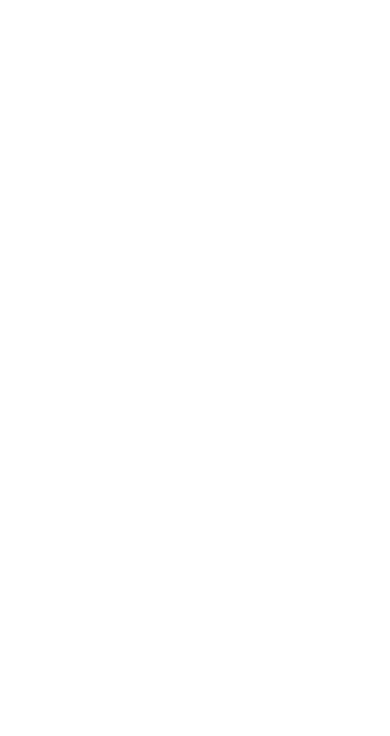
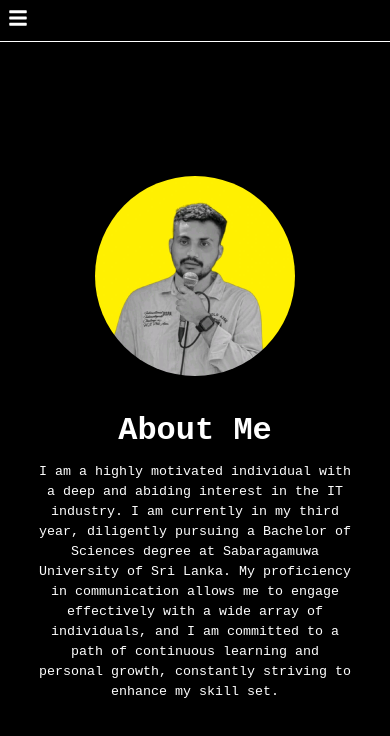
Before and after one commit to ChamikaSathsara/chamika-portfolio, a React (Create React App) app: page /about in a window 390 px wide. Before the commit this address had no page. Shown: the top 736 px of the page. Built offline with nearby package versions, Linux system fonts and the light colour scheme; a web font is replaced by a local one.

Commit message:
update routs

```diff
--- a/package.json
+++ b/package.json
@@ -18,6 +18,7 @@
     "react-dom": "^18.2.0",
     "react-icons": "^5.2.1",
     "react-router-dom": "^6.22.3",
+    "react-router-hash-link": "^2.4.3",
     "react-scripts": "5.0.1",
     "react-switch": "^7.0.0",
     "react-typewriter": "^0.4.1",
--- a/src/App.js
+++ b/src/App.js
@@ -1,18 +1,22 @@
-import './App.css';
-import { BrowserRouter, Routes, Route } from "react-router-dom";
+import React from 'react';
+import { BrowserRouter as Router, Route, Routes } from 'react-router-dom';
 import Home from './components/home';
-// import About from './components/about';
+import About from './components/about';
+import MyProjects from './components/myProjects';
+import Nav from './components/navigation';
 
-function App() {
-  return (
-    <BrowserRouter>
-      <Routes>
-        <Route path="/" element={<Home />}>
-
-        </Route>
-      </Routes>
-    </BrowserRouter>
-  );
-}
+const App = () => {
+    return (
+        <Router>
+            <Nav />
+            <Routes>
+                <Route path="/" element={<Home />} />
+                <Route path="/about" element={<About />} />
+                <Route path="/projects" element={<MyProjects />} />
+                {/* Add other routes as needed */}
+            </Routes>
+        </Router>
+    );
+};
 
 export default App;
--- a/src/components/about/about.module.scss
+++ b/src/components/about/about.module.scss
@@ -1,13 +1,14 @@
-/* about.module.scss */
 .wrap {
+    margin-top: 5rem;
     display: flex;
-    align-items: flex-end;
+    flex-direction: row;
     padding: 20px;
     background-color: var(--primary-color); /* Adjust as needed */
     border-radius: 10px;
     position: relative;
     justify-content: center;
-    flex-direction: column; /* Stack items vertically on smaller screens */
+    align-items: center; /* Center items vertically */
+    padding-top: 6rem;
 }
 
 .profilepic {
@@ -17,58 +18,24 @@
     background-image: url('../../../public/images/propic.jpeg'); /* Adjust the path to your profile picture */
     background-size: cover;
     background-position: center;
-    position: relative;
-    z-index: 1;
     transition: transform 0.3s ease-in-out;
+    margin-right: 20px; /* Add margin between profile pic and text */
 
     &:hover {
         transform: scale(1.1);
     }
 }
 
-.profilepic::before,
-.profilepic::after,
-.profilepic::nth-child(2n)::before {
-    content: '';
-    position: absolute;
-    border-radius: 50%;
-    z-index: 0;
-    opacity: 0.6;
-    transition: all 0.3s ease-in-out;
-}
-
-.profilepic::before {
-    width: 180px;
-    height: 180px;
-    background-color: rgba(255, 0, 0, 0.5); /* Red */
-    top: -15px;
-    left: -15px;
-}
-
-.profilepic::after {
-    width: 200px;
-    height: 200px;
-    background-color: rgba(0, 0, 255, 0.5); /* Blue */
-    top: -25px;
-    left: -25px;
-}
-
-.profilepic:nth-child(2n)::before {
-    width: 220px;
-    height: 220px;
-    background-color: rgba(0, 255, 0, 0.5); /* Green */
-    top: -35px;
-    left: -35px;
-}
-
 .aboutText {
-    margin-left: 20px;
+    margin-left: 2rem;
     color: var(--text-color); /* Adjust as needed */
+    width: 50%; /* Adjust width as needed */
 }
 
 .aboutTitle {
     font-size: 2em;
     margin-bottom: 10px;
+    margin-top: 0;
 }
 
 .aboutContent {
@@ -76,51 +43,46 @@
     line-height: 1.5;
 }
 
-.aboutText {
-    margin-left: 5rem;
-    margin-top: 5rem;
-    width: 50%;
-}
-
-.aboutTitle {
-    display: flex;
-    align-items: center;
-    margin-top: 6rem;
-    color: var(--body_color);
-}
-
 /* Mobile view adjustments */
 @media only screen and (max-width: 768px) {
     .wrap {
-        flex-direction: column;
+        flex-direction: column; /* Stack items vertically */
         align-items: center;
     }
 
+    .profilepic {
+        margin-right: 0; /* Remove margin when stacked vertically */
+        margin-bottom: 20px; /* Add space between picture and text */
+    }
+
     .aboutText {
-
-        flex-direction: column;
         margin-left: 0;
-        margin-top: 3rem;
-        width: 80%;
-        text-align: center;
+        width: 80%; /* Adjust width for smaller screens */
+        text-align: center; /* Center align text */
     }
 
     .aboutTitle {
         margin-top: 2rem;
     }
 
-    .aboutContent{
+    .aboutContent {
         font-size: small;
-        text-align: justify;
+        text-align: center;
     }
 }
 
 @media only screen and (max-width: 412px) {
     .aboutText {
-        display: flex;
-        align-items: center;
-        justify-content: center;
-        margin-left: 0;
-        margin-top: 0;
+        width: 90%; /* Further adjust width for smaller screens */
+        text-align: center; /* Center align text */
+    }
+
+    .aboutTitle {
+        margin-top: 1rem;
+    }
+
+    .aboutContent {
+        font-size: smaller;
+        text-align: center;
     }
 }
--- a/src/components/about/index.js
+++ b/src/components/about/index.js
@@ -1,13 +1,15 @@
 import React from "react";
-import styles from './about.module.scss'
+import styles from './about.module.scss';
 
 const About = () => {
     return (
+        <div id="about">
             <div className={styles.wrap}>
-        <div className={styles.profilepic}/>
+                <div className={styles.profilepic}></div>
                 <div className={styles.aboutText}>
                     <h1 className={styles.aboutTitle}>About Me</h1>
-            <p className={styles.aboutContent}>I am a highly motivated individual with a deep and abiding interest in the IT industry. I am
+                    <p className={styles.aboutContent}>
+                        I am a highly motivated individual with a deep and abiding interest in the IT industry. I am
                         currently in my third year, diligently pursuing a Bachelor of Sciences degree at Sabaragamuwa
                         University of Sri Lanka. My proficiency in communication allows me to engage effectively with a
                         wide array of individuals, and I am committed to a path of continuous learning and personal
@@ -15,6 +17,7 @@ const About = () => {
                     </p>
                 </div>
             </div>
+        </div>
     );
 }
 
--- a/src/components/home/index.js
+++ b/src/components/home/index.js
@@ -1,12 +1,10 @@
-import React, { useState, useEffect} from 'react';
-import Nav from '../navigation';
+import React, { useState, useEffect } from 'react';
 import styles from './home.module.scss';
 import TypeWriter from 'react-typewriter';
 import About from '../about';
 import MyProjects from '../myProjects';
 
 const Home = () => {
-
 
     const [date, setDate] = useState(new Date());
 
@@ -29,8 +27,7 @@ const Home = () => {
     }, []);
 
     return (
-        <div>
-            <Nav />
+        <div id="home" className={styles.homeWrap}>
             <div className={styles.backgroundImage}>
                 <div className={styles.background}>
                     <div className={styles.homeTime}>
--- a/src/components/myProjects/index.js
+++ b/src/components/myProjects/index.js
@@ -65,7 +65,7 @@ const MyProjects = () => {
     };
 
     return (
-        <div>
+        <div id="projects">
         <h1 className={styles.myProjectsTitle}>My Projects</h1>
         <div className={styles.myProjects}>
             {projects.map((project) => (
--- a/src/components/myProjects/myProjects.module.scss
+++ b/src/components/myProjects/myProjects.module.scss
@@ -142,4 +142,8 @@
         margin-left: 0rem;
         margin-top: 0rem;
     }
+
+    .myProjectsTitle{
+        padding-top: 5rem;
+    }
   }
--- a/src/components/navigation/index.js
+++ b/src/components/navigation/index.js
@@ -2,15 +2,14 @@ import React, { useState, useEffect } from 'react';
 import ReactSwitch from 'react-switch';
 import { FaBars, FaTimes } from 'react-icons/fa';
 import styles from './nav.module.scss';
+import { HashLink as Link } from 'react-router-hash-link';
 
 const Nav = () => {
-    // Function to determine if it's AM or PM
     const isNightTime = () => {
         const hours = new Date().getHours();
-        return hours >= 18 || hours < 6; // Consider night time from 6 PM to 6 AM
+        return hours >= 18 || hours < 6;
     };
 
-    // Retrieve the initial theme based on time or localStorage
     const initialTheme = localStorage.getItem('selectedTheme') || (isNightTime() ? 'dark' : 'light');
     const [checked, setChecked] = useState(initialTheme === 'dark');
 
@@ -24,7 +23,6 @@ const Nav = () => {
         localStorage.setItem('selectedTheme', 'light');
     };
 
-    // useEffect to set the theme on initial render
     useEffect(() => {
         if (checked) {
             setDarkMode();
@@ -37,7 +35,6 @@ const Nav = () => {
         setChecked(checked);
     };
 
-    // State for mobile menu toggle
     const [menuOpen, setMenuOpen] = useState(false);
 
     const toggleMenu = () => {
@@ -50,24 +47,25 @@ const Nav = () => {
             navLinks.style.display = 'flex';
             setTimeout(() => {
                 navLinks.classList.add(styles.showMenu);
-            }, 10); // Slight delay to trigger animation
+            }, 10);
         } else {
             navLinks.classList.remove(styles.showMenu);
             setTimeout(() => {
                 navLinks.style.display = 'none';
-            }, 300); // Delay to match the animation duration
+            }, 300);
         }
     }, [menuOpen]);
 
     return (
         <div className={styles.navBar}>
-            <div className={styles.navBar__logo}>
-                C H A M I K A
+            <div className={styles.navBar__logo_warp} >
+            <Link className={styles.navBar__logo} to="#home" smooth>C H A M I K A</Link>
             </div>
             <div className={styles.navLinks}>
-                <a href="#about" onClick={toggleMenu}>About</a>
-                <a href="#projects" onClick={toggleMenu}>Projects</a>
-                <a href="#contact" onClick={toggleMenu}>Contact Me</a>
+                <Link to="#home" onClick={toggleMenu} smooth>Home</Link>
+                <Link to="#about" onClick={toggleMenu} smooth>About</Link>
+                <Link to="#projects" onClick={toggleMenu} smooth>Projects</Link>
+                <Link to="#contact" onClick={toggleMenu} smooth>Contact Me</Link>
                 <div className={styles.toggle}>
                     <ReactSwitch
                         checked={checked}
@@ -108,13 +106,13 @@ const Nav = () => {
                     />
                 </div>
                 <div className={styles.closeIcon} onClick={toggleMenu}>
-                    <FaTimes size={30} />
+                    <FaTimes size={20} />
                 </div>
             </div>
-            <div className={styles.navLinksDesktop} >
-                <a href="#about" onClick={toggleMenu}>About</a>
-                <a href="#projects" onClick={toggleMenu}>Projects</a>
-                <a href="#contact" onClick={toggleMenu}>Contact Me</a>
+            <div className={styles.navLinksDesktop}>
+                <Link to="#about" smooth >About</Link>
+                <Link to="#projects" smooth>Projects</Link>
+                <Link to="#contact" smooth>Contact Me</Link>
             </div>
             <div className={styles.toggle_second}>
                 <ReactSwitch
@@ -155,10 +153,8 @@ const Nav = () => {
                     }
                 />
             </div>
-
-
             <div className={styles.hamburger} onClick={toggleMenu}>
-                <FaBars size={30} />
+                <FaBars size={20} />
             </div>
         </div>
     );
--- a/src/components/navigation/nav.module.scss
+++ b/src/components/navigation/nav.module.scss
@@ -15,7 +15,9 @@
 
 .navBar__logo {
     font-weight: 500;
-    margin-left: 2rem;
+    margin-left: 4rem;
+    text-decoration: none !important;
+    color: var(--text_color);
 }
 
 .navLinks {
@@ -53,7 +55,7 @@
     margin-right: 2rem;
 }
 .toggle_second {
-    margin-right: 2rem;
+    margin-right: 5rem;
 }
 
 .hamburger {
@@ -87,6 +89,9 @@
 
 /* Mobile view */
 @media only screen and (max-width: 768px) {
+    .navBar__logo_warp{
+        display: none !important;;
+    }
     .toggle_second {
         display: none;
     }
```
Also changed, not shown: 1 other file (tests, documents, lock files or other folders). Lines whose indentation alone changed are shown as unchanged.
